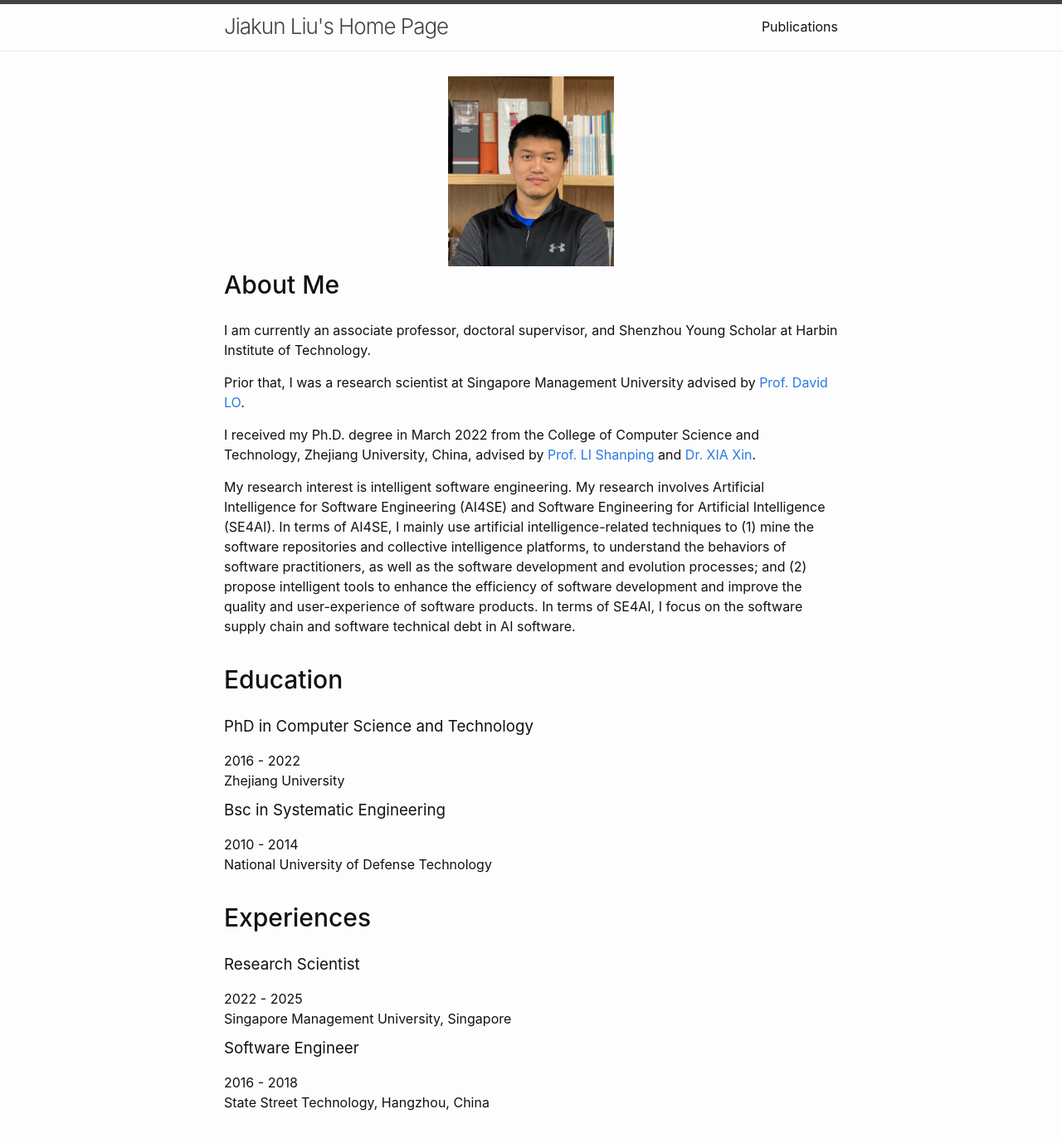
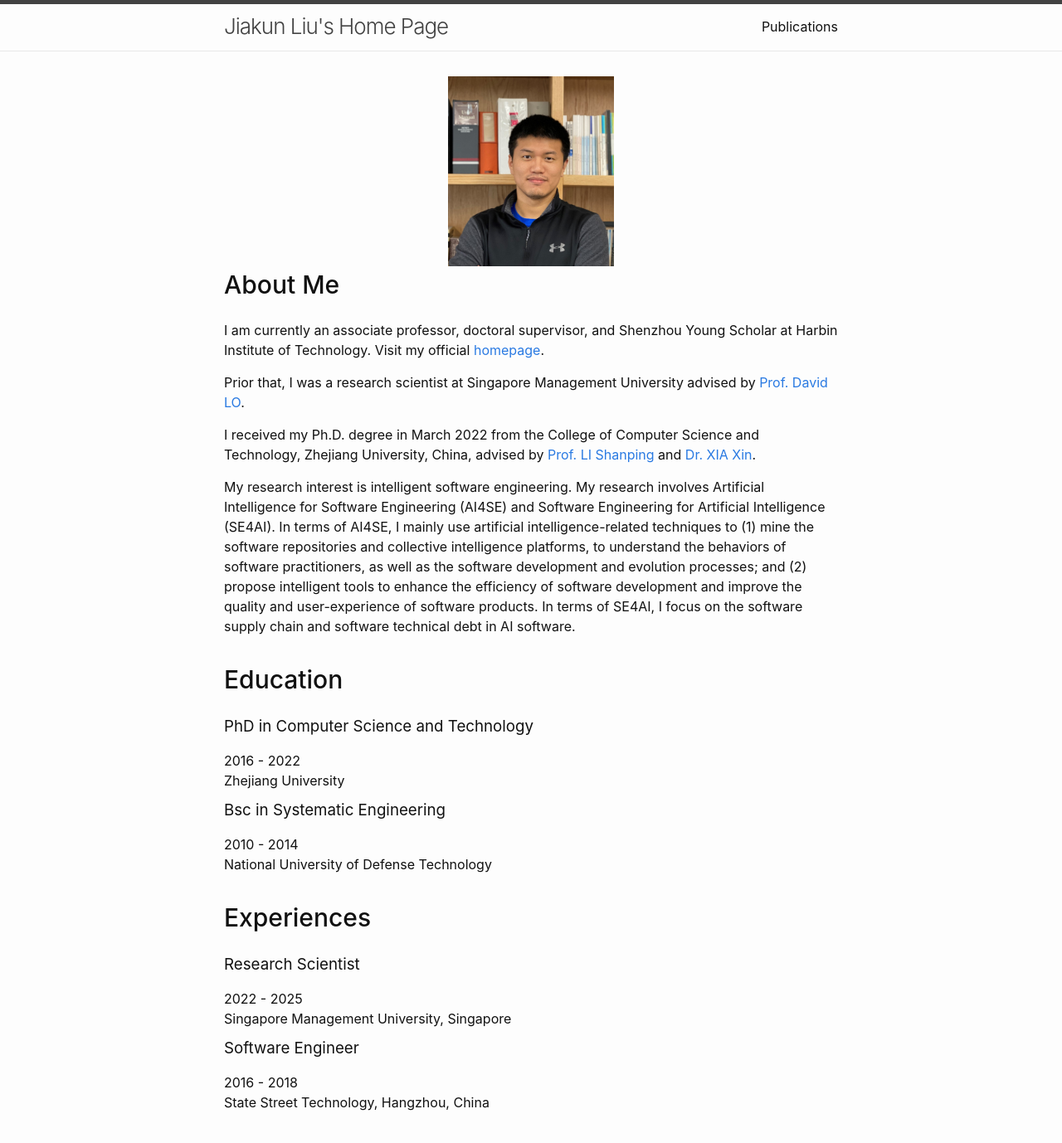
Before and after one commit to jiakun-liu/jiakun-liu.github.io, a Jekyll site: the page built from index.md, in a window 1280 px wide and 1400 px high. Shown: the top 1378 px of the window at 83% size. Built offline with Jekyll 4.4.1, drawn with Linux system fonts in a browser that asks for light colours; some of the changed text lies outside the part shown.

Commit message:
add offical homepage

```diff
--- a/_config.yml
+++ b/_config.yml
@@ -1,6 +1,6 @@
 title: Jiakun Liu's Home Page
 author: Jiakun Liu
-email: jkliu[at]smu.edu.sg
+email: jiakunliu[at]hit.edu.cn
 description: > # this means to ignore newlines until "twitter_username:"
   Jiakun Liu's Home Page
 
--- a/_layouts/home.html
+++ b/_layouts/home.html
@@ -10,7 +10,7 @@ layout: default
     <section class="section summary-section">
         <h2 class="section-title">About Me</h2>
         <div class="summary">
-            <p>I am currently an associate professor, doctoral supervisor, and Shenzhou Young Scholar at Harbin Institute of Technology. </p>
+            <p>I am currently an associate professor, doctoral supervisor, and Shenzhou Young Scholar at Harbin Institute of Technology. Visit my official <a href="https://homepage.hit.edu.cn/jiakunliu">homepage</a>. </p>
 
             <p>Prior that, I was a research scientist at Singapore Management University advised by <a href="http://www.mysmu.edu/faculty/davidlo/">Prof. David LO</a>. </p>
 
```
